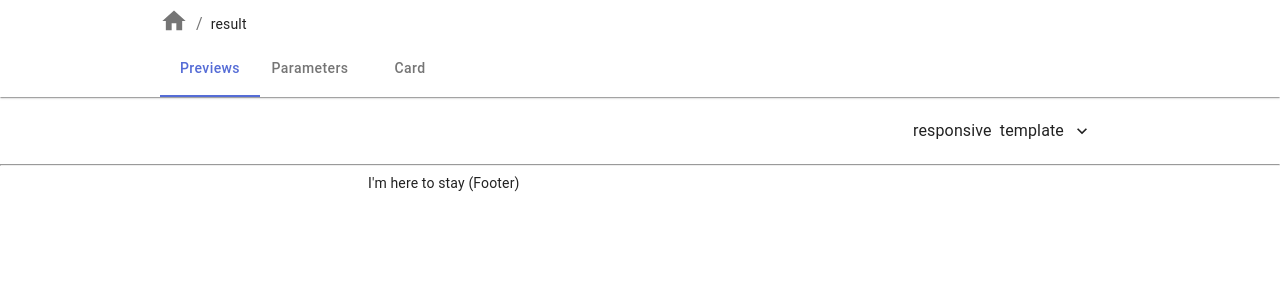
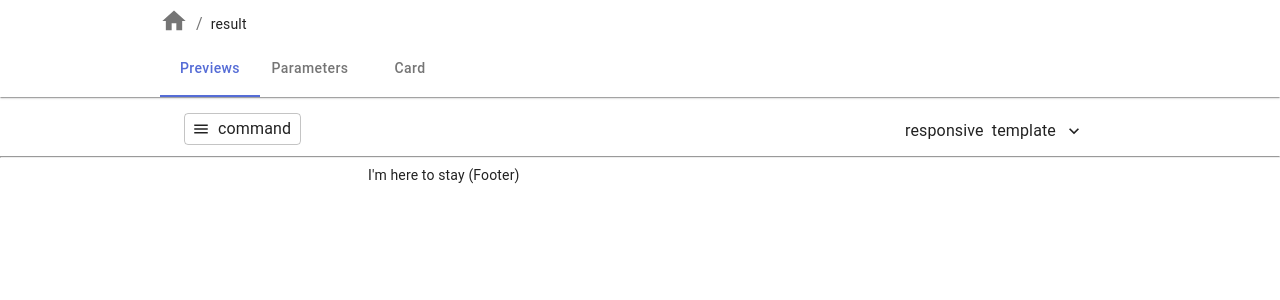
Before and after one commit to hankei6km/image-url-workbench, a Next.js app: page /previews in a window 1280 px wide. Shown: the top 300 px of the page. Built offline with nearby package versions, Linux system fonts and the light colour scheme.

Commit message:
Add command button into action bar

```diff
--- a/components/TemplatePanel.tsx
+++ b/components/TemplatePanel.tsx
@@ -1,7 +1,6 @@
 import React, { useState, useEffect } from 'react';
 import { makeStyles } from '@material-ui/core/styles';
 import Box from '@material-ui/core/Box';
-import Collapse from '@material-ui/core/Collapse';
 import Paper from '@material-ui/core/Paper';
 import Tabs from '@material-ui/core/Tabs';
 import Tab from '@material-ui/core/Tab';
@@ -36,7 +35,6 @@ const useStyles = makeStyles((theme) => ({
 }));
 
 type Props = {
-  open: boolean;
   disabled?: boolean;
   defaultIdx: number;
   onTemplate: ({
@@ -51,7 +49,6 @@ type Props = {
 };
 
 const TemplatePanel = ({
-  open = false,
   defaultIdx = -1,
   disabled = false,
   onTemplate: onSample
@@ -73,7 +70,6 @@ const TemplatePanel = ({
   return (
     <Box className={classes.root}>
       <Box className={classes.selectorOuter}>
-        <Collapse in={open}>
         <Paper square elevation={0}>
           <Tabs
             indicatorColor="primary"
@@ -88,7 +84,6 @@ const TemplatePanel = ({
             ))}
           </Tabs>
         </Paper>
-        </Collapse>
       </Box>
     </Box>
   );
--- a/pages/previews.tsx
+++ b/pages/previews.tsx
@@ -1,4 +1,4 @@
-import React, { useContext, useEffect, useState } from 'react';
+import React, { useCallback, useContext, useEffect, useState } from 'react';
 import { useRouter } from 'next/router';
 import { makeStyles } from '@material-ui/core/styles';
 import Layout from '../components/Layout';
@@ -9,9 +9,13 @@ import Card from '@material-ui/core/Card';
 import CardHeader from '@material-ui/core/CardHeader';
 import CardActionArea from '@material-ui/core/CardActionArea';
 import CardActions from '@material-ui/core/CardActions';
+import Menu from '@material-ui/core/Menu';
+import MenuItem from '@material-ui/core/MenuItem';
 import Button from '@material-ui/core/Button';
+import IconButton from '@material-ui/core/IconButton';
 import Skeleton from '@material-ui/lab/Skeleton';
 import Typography from '@material-ui/core/Typography';
+import MenuIcon from '@material-ui/icons/Menu';
 import ExpandMoreIcon from '@material-ui/icons/ExpandMore';
 import PreviewContext, {
   PreviewDispatch,
@@ -135,15 +139,39 @@ const useActionBarStyles = makeStyles((theme) => ({
   bar: {
     display: 'flex',
     flexDirection: 'row',
-    justifyContent: 'flex-end'
+    // justifyContent: 'center'
+    justifyItems: 'center'
+  },
+  commandOuter: {
+    flexGrow: 1,
+    '& .MuiButton-root': {
+      display: 'none',
+      [theme.breakpoints.up('sm')]: {
+        display: 'inline-flex'
+      }
+    },
+    '& .MuiIconButton-root': {
+      display: 'inline-flex',
+      [theme.breakpoints.up('sm')]: {
+        display: 'none'
+      }
+    }
   },
   indicatorOuter: {
     display: 'flex',
     flexDirection: 'row',
     alignItems: 'center',
+    marginLeft: theme.spacing(1),
+    marginRight: theme.spacing(1),
     '& .MuiButton-label > .MuiBox-root': {
       marginLeft: theme.spacing(1)
     }
+  },
+  templateLabel: {
+    display: 'flex',
+    justifyContent: 'flex-end',
+    //width: '6em'
+    maxWidth: '10em'
   }
 }));
 
@@ -165,26 +193,96 @@ function ActionBar({
   const [templateIdx, seTtemplateIdx] = useState(
     previewStateContext.templateIdx >= 0 ? previewStateContext.templateIdx : 0
   );
-  const [open, setOpen] = useState(false);
+  const [anchorEl, setAnchorEl] = React.useState<null | HTMLElement>(null);
+  const [open, setOpen] = useState<'' | 'add' | 'template' | 'exiting'>('');
+  const [nextOpen, setNextOpen] = useState<'' | 'add' | 'template'>('');
+
+  const handleClickCommand = (event: React.MouseEvent<HTMLButtonElement>) => {
+    setAnchorEl(event.currentTarget);
+  };
+
+  const handleCloseMenu = () => {
+    setAnchorEl(null);
+  };
+
+  const handleExited = useCallback(() => {
+    setOpen('');
+    if (nextOpen) {
+      setOpen(nextOpen);
+      setNextOpen('');
+    }
+  }, [nextOpen]);
+
+  useEffect(() => {
+    if (nextOpen) {
+      switch (open) {
+        case '':
+          setOpen(nextOpen);
+          setNextOpen('');
+          break;
+        case 'exiting':
+          break;
+        default:
+          if (open === nextOpen) {
+            setNextOpen('');
+          }
+          setOpen('exiting');
+          break;
+      }
+    }
+  }, [open, nextOpen]);
 
   return (
     <Box>
       <Box className={classes.bar}>
+        <Box className={classes.commandOuter}>
+          <IconButton size="small" onClick={handleClickCommand}>
+            <MenuIcon />
+          </IconButton>
+          <Button
+            variant="outlined"
+            size="small"
+            startIcon={<MenuIcon />}
+            style={{ textTransform: 'none' }}
+            onClick={handleClickCommand}
+          >
+            <Typography variant="body1">command</Typography>
+          </Button>
+          <Menu
+            id="command-menu"
+            anchorEl={anchorEl}
+            keepMounted
+            open={Boolean(anchorEl)}
+            onClose={handleCloseMenu}
+          >
+            <MenuItem
+              onClick={() => {
+                handleCloseMenu();
+                setNextOpen('add');
+              }}
+            >
+              Add Image
+            </MenuItem>
+          </Menu>
+        </Box>
         <Box className={classes.indicatorOuter}>
           <Button
             endIcon={
               <ExpandMoreIcon
                 style={{
-                  transform: open ? 'rotate(180deg)' : '' /*'rotate(270deg)'*/
+                  transform:
+                    open === 'template'
+                      ? 'rotate(180deg)'
+                      : '' /*'rotate(270deg)'*/
                 }}
               />
             }
-            onClick={() => setOpen(!open)}
+            onClick={() => setNextOpen('template')}
             style={{ textTransform: 'none' }}
           >
-            <Collapse in={!open}>
-              <Box>
-                <Typography variant="body1">
+            <Collapse in={open !== 'template'}>
+              <Box className={classes.templateLabel}>
+                <Typography variant="body1" noWrap>
                   {BuiltinImportTemplate[templateIdx].label}
                 </Typography>
               </Box>
@@ -196,9 +294,9 @@ function ActionBar({
         </Box>
       </Box>
       <Box>
+        <Collapse in={open === 'template'} onExited={handleExited}>
           <TemplatePanel
             defaultIdx={previewStateContext.templateIdx}
-          open={open}
             disabled={
               previewStateContext.previewSetState === 'edited' ||
               previewStateContext.imageBaseUrl === ''
@@ -216,6 +314,12 @@ function ActionBar({
               });
             }}
           />
+        </Collapse>
+      </Box>
+      <Box>
+        <Collapse in={open === 'add'} onExited={handleExited}>
+          <Typography variant="body1">Add: not implement yet</Typography>
+        </Collapse>
       </Box>
     </Box>
   );
```
Lines whose indentation alone changed are shown as unchanged.
